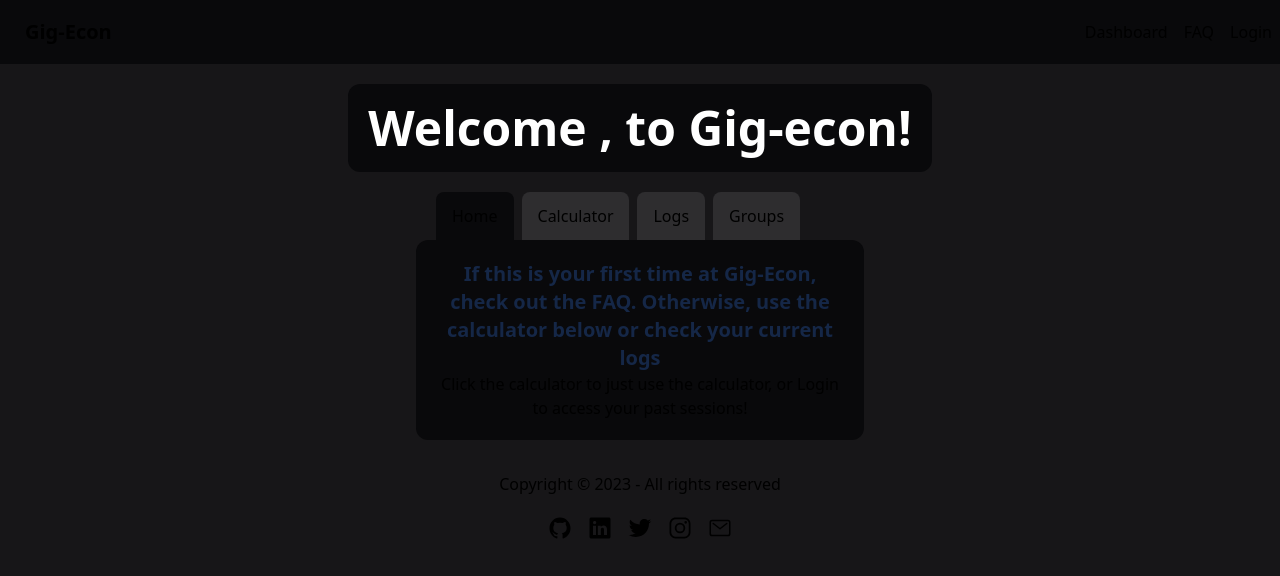
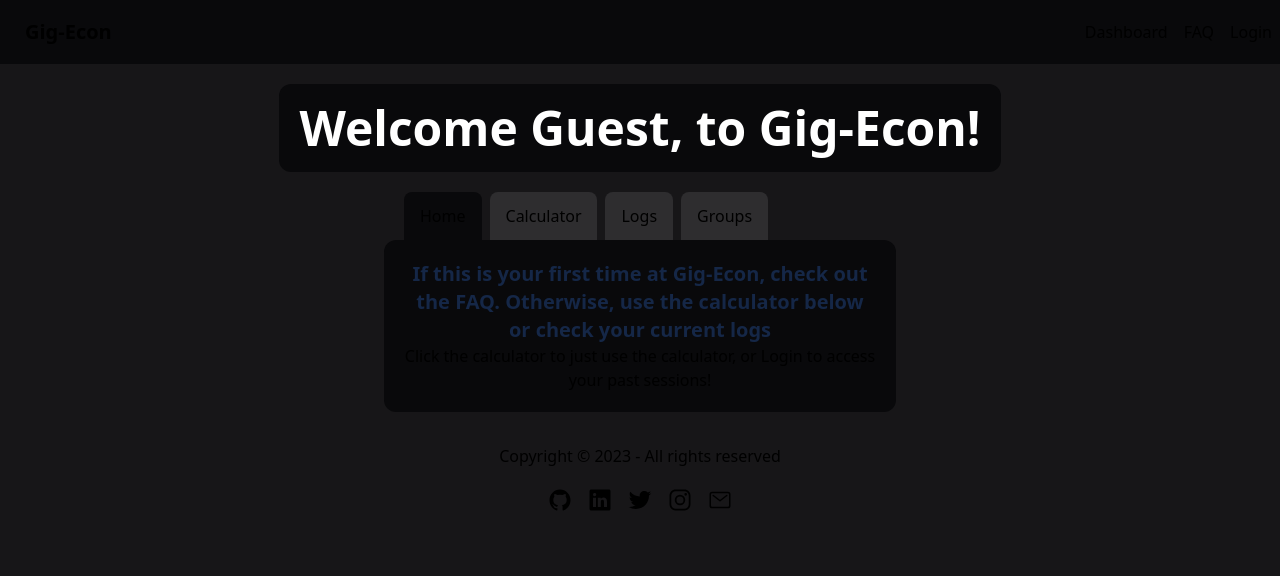
Before and after one commit to Nealium104/gig-econ, a Next.js app: page / in a window 1280 px wide. Shown: the top 576 px of the page. Built offline with nearby package versions, Linux system fonts and the light colour scheme; no server answers.

Commit message:
Made it so it will update on its own

```diff
--- a/src/components/Totals.js
+++ b/src/components/Totals.js
@@ -28,6 +28,22 @@ export default function Totals () {
           headers: { 'Content-Type': 'application/json' },
           body: JSON.stringify({ _id: transactionId, ...updatedData }),
         });
+
+        // fetch updated transactions
+        const updatedTransactions = await fetchTransactions(user.sub);
+        setTransactions(updatedTransactions);
+      };
+
+      const handleDelete = async (transactionId) => {
+        await fetch('/api/transactions', {
+          method: 'DELETE',
+          headers: { 'Content-Type': 'application/json' },
+          body: JSON.stringify({ _id: transactionId }),
+        });
+
+        // fetch updated transactions
+        const updatedTransactions = await fetchTransactions(user.sub);
+        setTransactions(updatedTransactions);
       };
 
       const handleEditClick = (transactionId, currentDescription, currentAmount) => {
@@ -38,15 +54,6 @@ export default function Totals () {
             (updatedAmount && updatedAmount !== currentAmount)) {
           handleUpdate(transactionId, { description: updatedDescription, amount: updatedAmount });
         }
-      };
-
-
-      const handleDelete = async (transactionId) => {
-        await fetch('/api/transactions', {
-          method: 'DELETE',
-          headers: { 'Content-Type': 'application/json' },
-          body: JSON.stringify({ _id: transactionId }),
-        });
       };
 
       function TransactionsTable({ transactions }) {
--- a/src/pages/index.js
+++ b/src/pages/index.js
@@ -18,7 +18,7 @@ export default function Home() {
   const [value, setValue] = useState(new Date());
   const { user, error, isLoading } = useUser()
 
-  const sid = user ? user.sub : '';
+  // const username = user ? user.name : '';
 
   function onChange(nextValue) {
     setValue(nextValue);
@@ -32,8 +32,8 @@ export default function Home() {
     <main className="bg-neutral h-screen w-screen">
       <Nav />
       <div className="max-width-l">
-        <h1 className='text-5xl text-primary font-bold bg-base-100 w-fit p-5 rounded-xl my-5 mx-auto'>{`Welcome ${sid}, to Gig-econ!`}</h1>
-        <div className='max-w-md mx-auto mb-8'>
+        <h1 className='text-5xl text-primary font-bold bg-base-100 w-fit p-5 rounded-xl my-5 mx-auto'>Welcome {user?.name || 'Guest'}, to Gig-Econ!</h1>
+        <div className='max-w-lg mx-auto mb-8'>
           <div className='flex ms-4'>
             <button
               className={`rounded-t-lg px-4 py-3 mx-1 ${selectedTab === TABS.HOME ? 'bg-base-100' : 'bg-base-300'}`}
```
